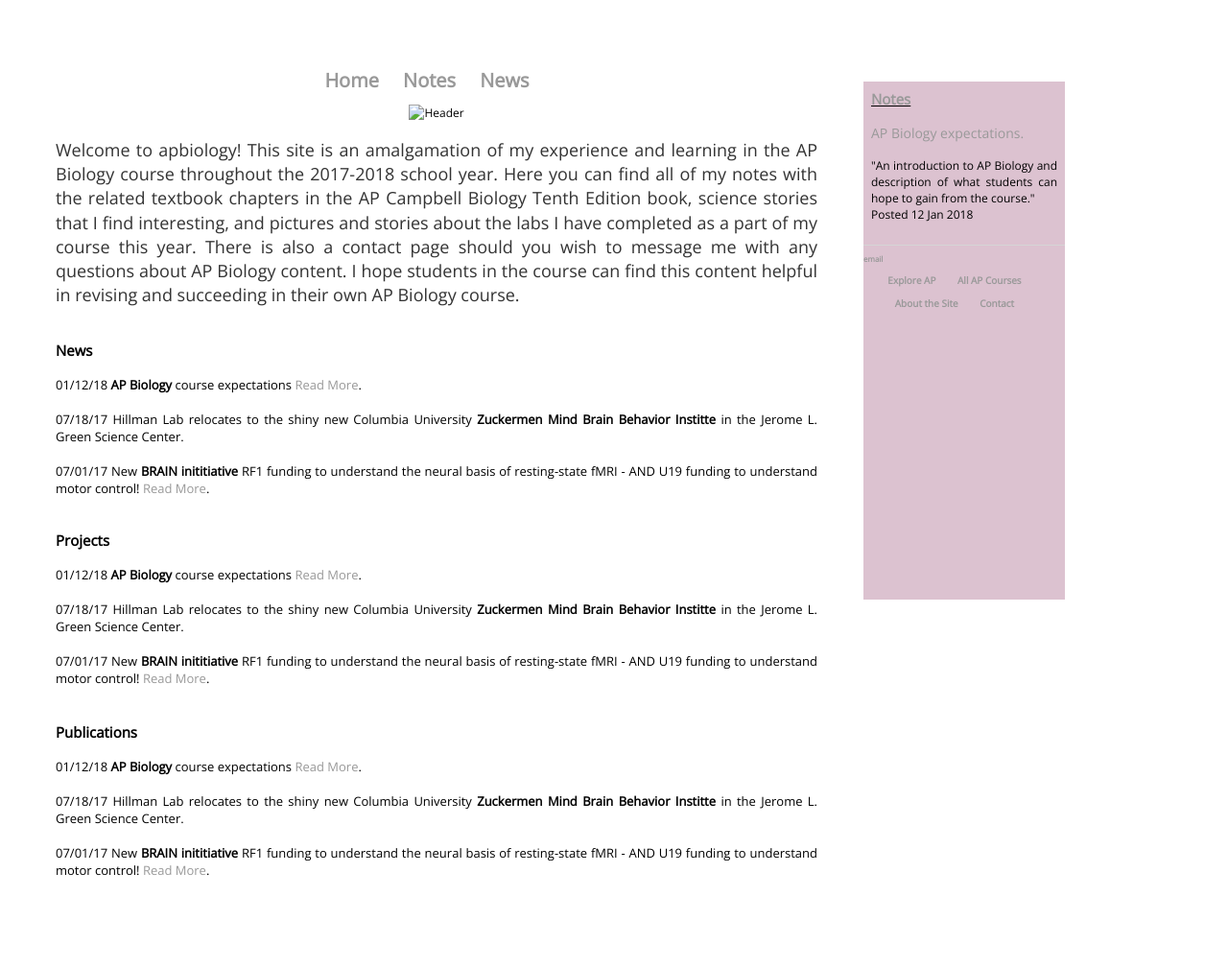
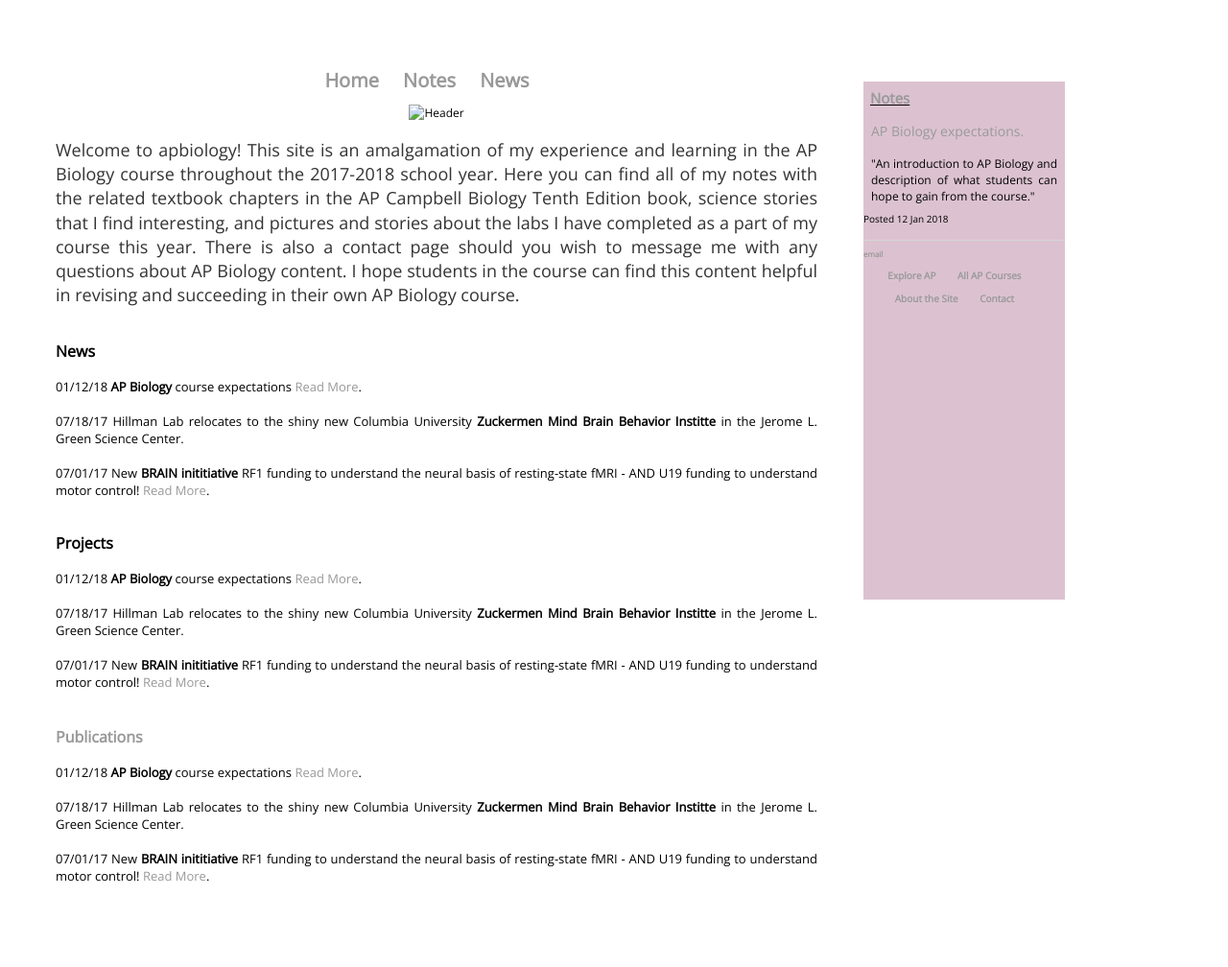
Before and after one commit to meganscarlett/meganscarlett.github.io, a Jekyll site: the page built from index.html, in a window 1280 px wide. Shown: the whole page at 96% size. Built offline with Jekyll 4.4.1, drawn with Linux system fonts in a browser that asks for light colours.

Commit message:
Update index.html

```diff
--- a/index.html
+++ b/index.html
@@ -16,7 +16,7 @@ I hope students in the course can find this content helpful in revising and succ
 		<!-- left column -->
 	<div id="column-left">
 		<br>
-		<div style="font-size: 15px; font-weight: bold">News</div>
+		<div style="font-size: 16px; font-weight: bold">News</div>
 		<br>
 		<div style="font-size: 13px">
                     01/12/18 <strong> AP Biology </strong> course expectations <a href="https://meganscarlett.github.io/2018/01/11/ap-biology-course-expectations.html">Read More</a>.</span><span class="style17"><br>
@@ -30,7 +30,7 @@ I hope students in the course can find this content helpful in revising and succ
 		<!-- center column -->
 	<div id="column-center">
 		<br>
-		<div style="font-size: 15px; font-weight: bold">Projects</div>
+		<div style="font-size: 16px; font-weight: bold">Projects</div>
 		<br>
 		<div style="font-size: 13px">
                     01/12/18 <strong> AP Biology </strong> course expectations <a href="https://meganscarlett.github.io/2018/01/11/ap-biology-course-expectations.html">Read More</a>.</span><span class="style17"><br>
@@ -44,7 +44,10 @@ I hope students in the course can find this content helpful in revising and succ
 		<!-- right column -->
 	<div id="column-right">
 		<br>
-		<div style="font-size: 15px; font-weight: bold">Publications</div>
+		<a class="off" href="https://meganscarlett.github.io/2018/01/11/ap-biology-course-expectations.html">
+		<div style="font-size: 16px; font-weight: bold">Publications</div>
+			</a>
+
 		<br>
 		<div style="font-size: 13px">
                     01/12/18 <strong> AP Biology </strong> course expectations <a href="https://meganscarlett.github.io/2018/01/11/ap-biology-course-expectations.html">Read More</a>.</span><span class="style17"><br>
@@ -62,7 +65,7 @@ I hope students in the course can find this content helpful in revising and succ
 	<div class="row">
 		<div class="col-md-4">
 			<div class="head">
-			<div style="padding: 8px">
+			<div style="padding: 7px">
 				<div style="font-size: 15px; font-weight: bold;text-decoration: underline"><a class="off" href="/_notes/">Notes</a></div>
 		</div>
 		<div class="feedbox">
@@ -75,6 +78,7 @@ I hope students in the course can find this content helpful in revising and succ
 		<div class="note">
 				"An introduction to AP Biology and description of what students can hope to gain from the course."
 		</div>
+			</div>
 		<div class="smallnote">
 					Posted
 					12 Jan 2018
```
